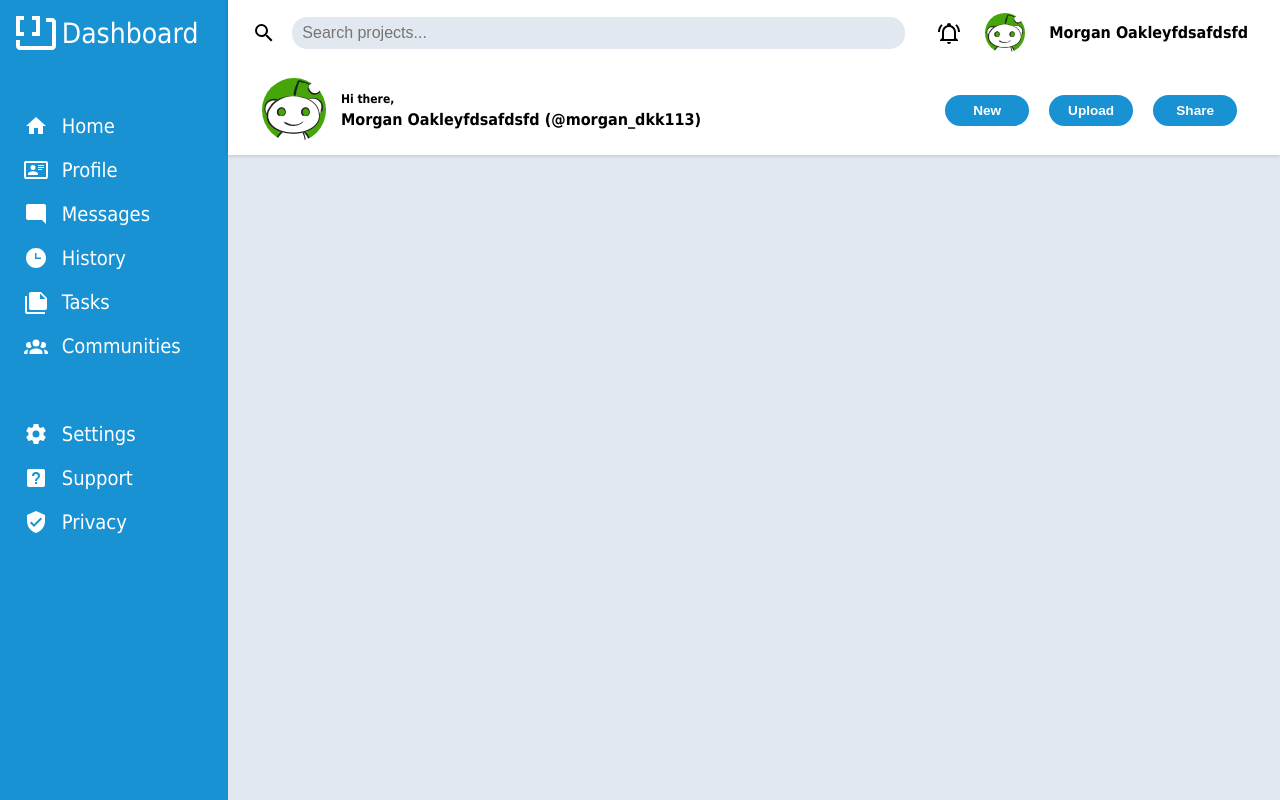
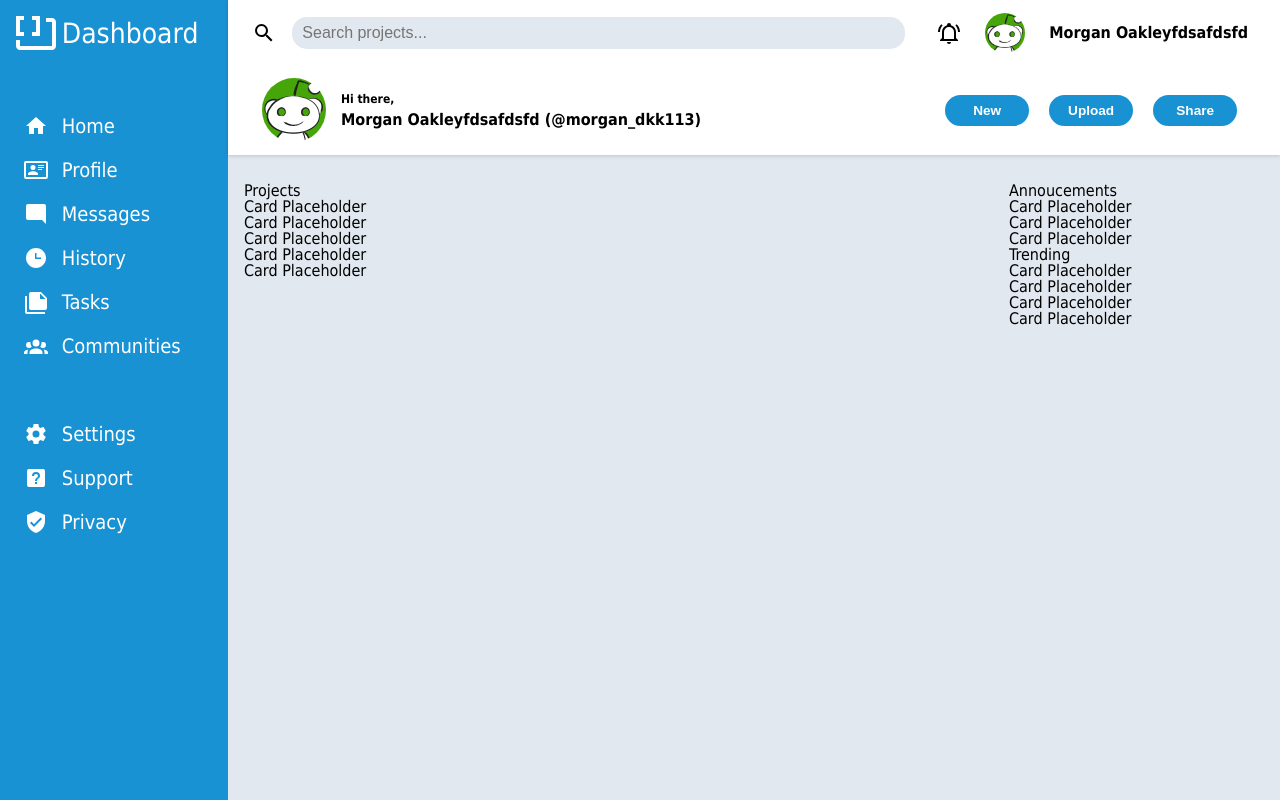
Before and after one commit to AlexDeL8/odin-admin-dashboard-react, a React (Vite) app: page / in a window 1280 px wide. Built offline with nearby package versions, Linux system fonts and the light colour scheme.

Commit message:
initial layout and components added

```diff
--- a/src/App.css
+++ b/src/App.css
@@ -5,8 +5,8 @@
     --cardColor: #FFFFFF;
     --cardTextColor: #000000;
     --cardSecondaryTextColor: #E2E8F0;
-    --primaryBtnHoverColor: #55a1ca;
-    --secondaryBtnHoverColor: #e0e0e0;
+    --primaryBtnHoverColor: #55A1CA;
+    --secondaryBtnHoverColor: #E0E0E0;
 }
 
 main {
--- /dev/null
+++ b/src/announcements.ts
@@ -0,0 +1,21 @@
+export type Annoucement = {
+    title: string;
+    description?: string;
+}
+
+const annoucementList: Annoucement[] = [
+    {
+        title: "Site Maintenance",
+        description: "Lorem ipsum dolor sit amet consectetur adipiscing elit. Dolor sit amet consectetur adipiscing elit quisque faucibus."
+    },
+    {
+        title: "Community Share Day",
+        description: "Lorem ipsum dolor sit amet consectetur adipiscing elit. Sit amet consectetur adipiscing elit quisque faucibus ex. Adipiscing elit quisque faucibus ex sapien vitae pellentesque."
+    },
+    {
+        title: "Updated Privacy Policy",
+        description: "Lorem ipsum dolor sit amet consectetur adipiscing elit. Dolor sit amet consectetur adipiscing elit quisque faucibus."
+    }
+]
+
+export {annoucementList}
--- /dev/null
+++ b/src/components/ContentCard.tsx
@@ -0,0 +1,15 @@
+import type { Annoucement } from "../announcements"
+import type { Project } from "../projects"
+import type { User } from "../users"
+
+type ContentCardProps = {
+  data: Project | Annoucement | User
+}
+
+const ContentCard = (props: ContentCardProps) => {
+  return (
+      <p>Card Placeholder</p>
+  )
+}
+
+export default ContentCard
--- /dev/null
+++ b/src/components/ContentSection.tsx
@@ -0,0 +1,29 @@
+import type { Annoucement } from "../announcements";
+import type { Project } from "../projects";
+import type { User } from "../users";
+import ContentCard from "./ContentCard";
+
+type ContentSectionProps = {
+  title?: string;
+  cardData?: Project[] | Annoucement[] | User[];
+}
+
+const ContentSection = (props: ContentSectionProps) => {
+  const title = props.title ? <div className='sectionTitle'>{props.title}</div> : null
+  return (
+    <>
+      {title}
+      <div className='contentCardContainer'>
+        {props.cardData?.map((data) => {
+          return (
+            <div className='contentCard'>
+              <ContentCard data={data} />
+            </div>
+          )
+        })}
+      </div>
+    </>
+  )
+}
+
+export default ContentSection
--- a/src/components/Dashboard.css
+++ b/src/components/Dashboard.css
@@ -7,8 +7,21 @@
     padding: 0.8rem 1.5rem;
 }
 
+.dashboardContentContainer {
+    --lwPriorityColor: #3a9b3e;
+    --mdPriorityColor: #f0b429;
+    --hiPriorityColor: #e44242;
+    display: grid;
+    grid-template-columns: 3fr 1fr;
+    padding: 1.75rem 1rem;
+}
+
 @media(max-width: 579px) {
     .dashboardBarContainer {
         padding: 0.5rem 1.5rem;
     }
+
+    .dashboardContentContainer {
+
+    }
 }
--- a/src/components/Dashboard.tsx
+++ b/src/components/Dashboard.tsx
@@ -4,6 +4,7 @@ import './Dashboard.css'
 
 import Navbar from './Navbar'
 import Taskbar from './Taskbar'
+import DashboardContent from './DashboardContent'
 
 export enum DashboardType {
     Admin = "Admin",
@@ -13,6 +14,7 @@ export enum DashboardType {
 const Dashboard = () => {
     // const [dashboardType, setDashboardType] = useState(DashboardType.Admin)
     return (
+        <>
             <div className='dashboardBar'>
                 <div className='dashboardBarContainer' id='navbarContainer'>
                     <Navbar /* setType={setDashboardType} */ loggedInUser={loggedInUser} />
@@ -21,7 +23,10 @@ const Dashboard = () => {
                     <Taskbar loggedInUser={loggedInUser} />
                 </div>
             </div>
-        // <DashboardContent type={dashboardType} />
+            <div className='dashboardContentContainer'>
+                <DashboardContent /* type={dashboardType} */ />
+            </div>
+        </>
     )
 }
 
--- /dev/null
+++ b/src/components/DashboardContent.css
@@ -0,0 +1,36 @@
+.contentTitle {
+    font-size: 1.1rem;
+}
+
+.dashboardCard {
+    height: 3rem;
+    width: 4rem;
+    --_priority: var(--priority, gray);
+    background-color: var(--cardColor);
+    border-radius: 10px;
+    border-left: 5px solid var(--_priority);
+}
+
+.cardTitle {
+    color: var(--cardTextColor);
+}
+
+.cardDescription {
+    color: var(--cardSecondaryTextColor);
+}
+
+.dashboardCard > .hiPriority {
+    --priority: var(--mdPriorityColor);
+}
+
+.dashboardCard > .mdPriority {
+    --priority: var(--mdPriorityColor);
+}
+
+.dashboardCard > .lwPriority {
+    --priority: var(--mdPriorityColor);
+}
+
+@media(max-width: 579px) {
+
+}
--- /dev/null
+++ b/src/components/DashboardContent.tsx
@@ -0,0 +1,41 @@
+import { useEffect, useState } from "react"
+
+import ContentSection from "./ContentSection"
+import "./DashboardContent.css"
+import type { Annoucement } from "../announcements";
+import type { Project } from "../projects";
+import type { User } from "../users";
+
+const DashboardContent = () => {
+  const [projects, setProjects] = useState<Project[]>([]);
+  const [annoucements, setAnnoucements] = useState<Annoucement[]>([]);
+  const [users, setUsers] = useState<User[]>([]);
+
+  useEffect(() => {
+    const getImports = async () => {
+      const { projectList } = await import("../projects");
+      const { annoucementList } = await import("../announcements");
+      const { userList } = await import("../users");
+      setProjects(projectList);
+      setAnnoucements(annoucementList);
+      setUsers(userList);
+    }
+
+    getImports();
+  }, [])
+
+  return (
+    <>
+        <div className='contentContainer'>
+            <ContentSection title="Projects" cardData={projects} />
+        </div>
+
+        <div className='contentContainer'>
+            <ContentSection title="Annoucements" cardData={annoucements} />
+            <ContentSection title="Trending" cardData={users} />
+        </div>
+    </>
+  )
+}
+
+export default DashboardContent
--- /dev/null
+++ b/src/projects.ts
@@ -0,0 +1,35 @@
+export type Project = {
+    name: string;
+    description: string;
+    priority: "high" | "medium" | "low"
+}
+
+const projectList: Project[] = [
+    {
+        name: "Super Cool Project",
+        description: "Lorem ipsum dolor sit amet consectetur adipiscing elit. Sit amet consectetur adipiscing elit quisque faucibus ex. Adipiscing elit quisque faucibus ex sapien vitae pellentesque.",
+        priority: "medium"
+    },
+    {
+        name: "Less Cool Project",
+        description: "Lorem ipsum dolor sit amet consectetur adipiscing elit. Consectetur adipiscing elit quisque faucibus ex sapien vitae. Ex sapien vitae pellentesque sem placerat in id. Placerat in id cursus mi pretium tellus duis. Pretium tellus duis convallis tempus leo eu aenean.",
+        priority: "low"
+    },
+    {
+        name: "Impossible App",
+        description: "Lorem ipsum dolor sit amet consectetur adipiscing elit. Dolor sit amet consectetur adipiscing elit quisque faucibus.",
+        priority: "low"
+    },
+    {
+        name: "Ad Blocker",
+        description: "Lorem ipsum dolor sit amet consectetur adipiscing elit. Sit amet consectetur adipiscing elit quisque faucibus ex. Adipiscing elit quisque faucibus ex sapien vitae pellentesque.",
+        priority: "medium"
+    },
+    {
+        name: "Money Maker",
+        description: "Lorem ipsum dolor sit amet consectetur adipiscing elit. Sit amet consectetur adipiscing elit quisque faucibus ex. Adipiscing elit quisque faucibus ex sapien vitae pellentesque. Adipiscing elit quisque faucibus ex sapien vitae pellentesque",
+        priority: "high"
+    },
+]
+
+export {projectList}
```
Lines whose indentation alone changed are shown as unchanged.
